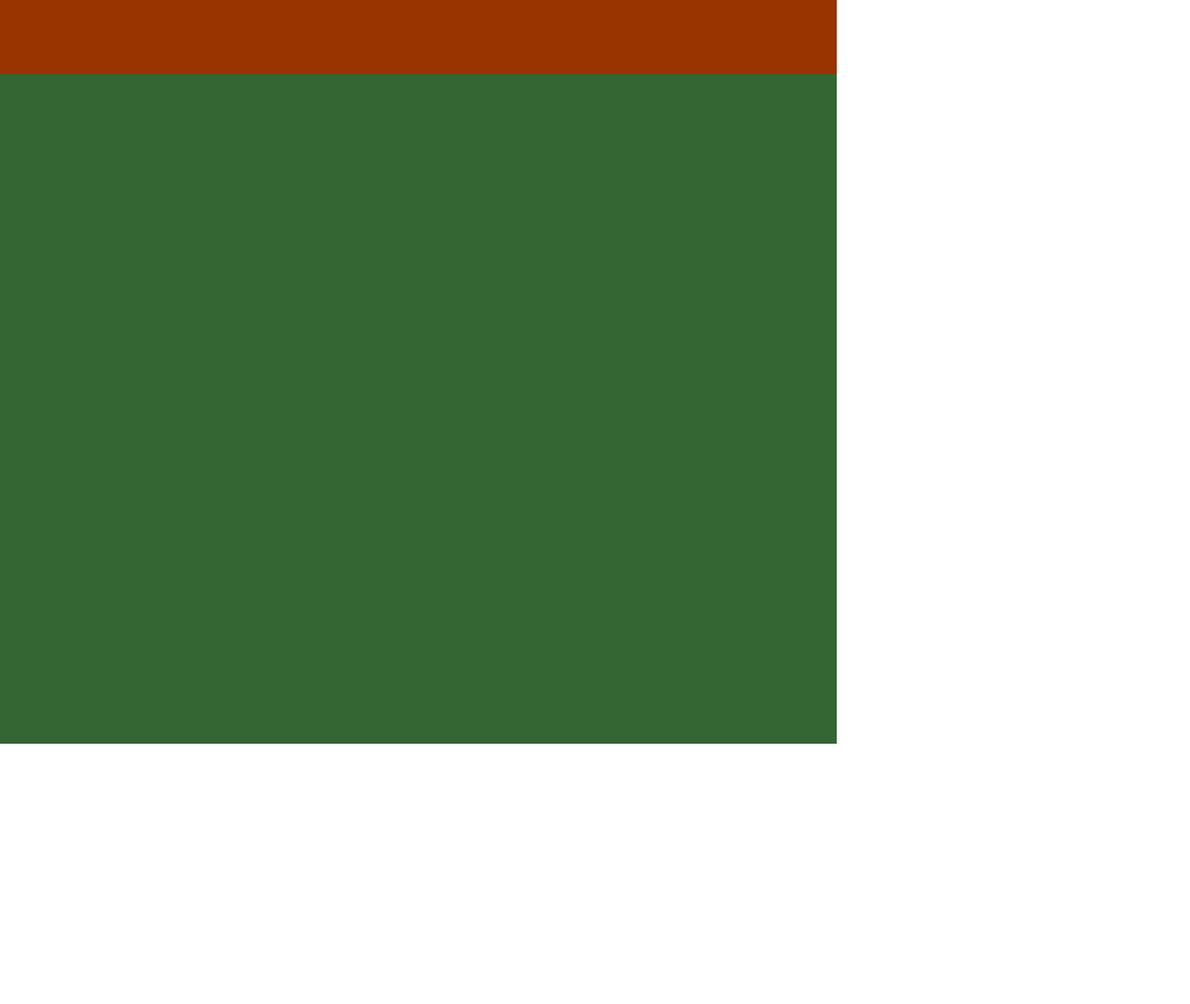
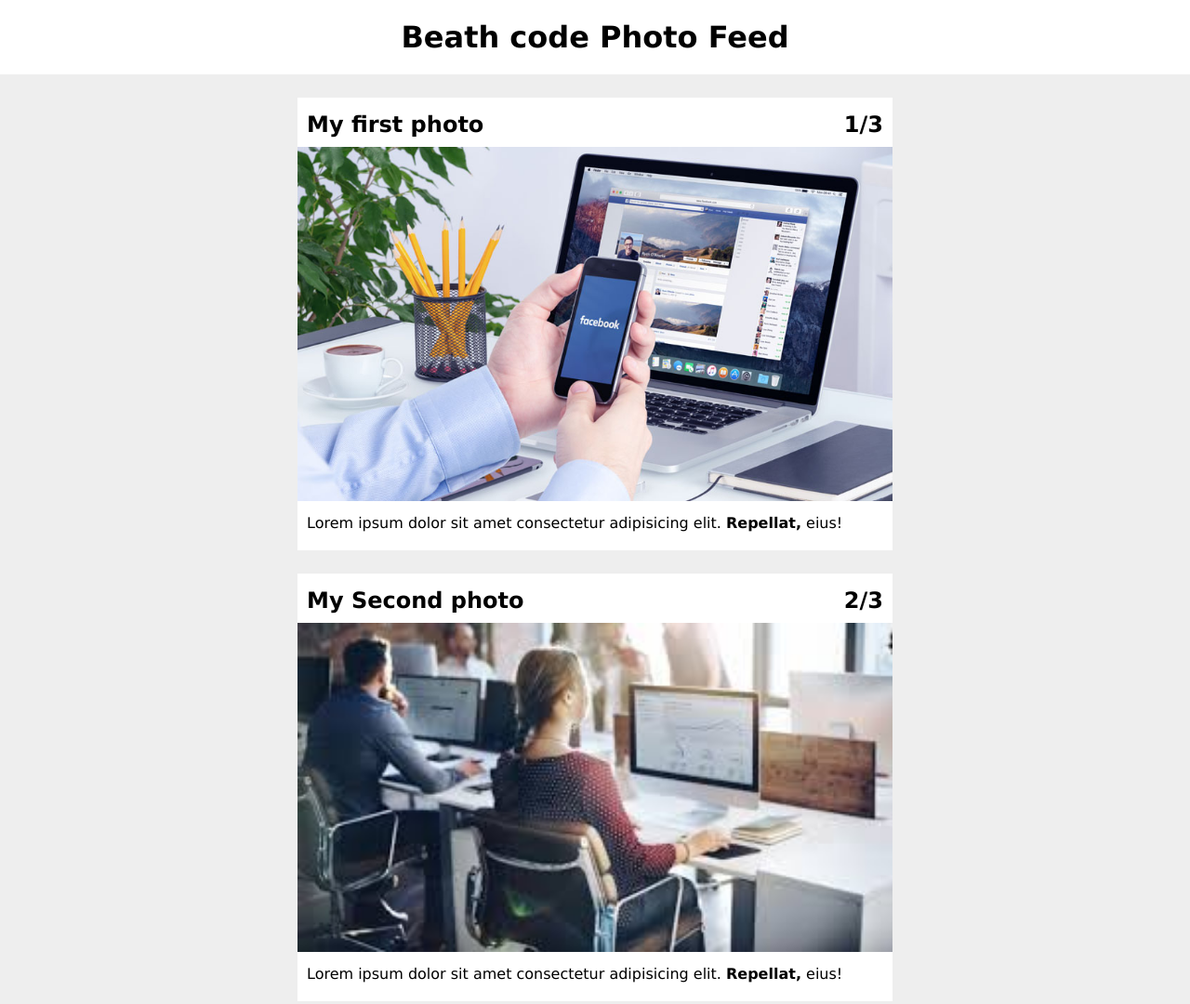
Before and after one commit to ErnestoLeonidas/exercise-instagram-feed-pt-xv, a plain HTML site: page index.html in a window 1280 px wide. Shown: the top 1080 px of the page at 93% size. Before the commit the page ends 800 px from the top, so only its background shows below. Drawn offline with Linux system fonts and the light colour scheme.

Commit message:
Ejercicio terminado

```diff
--- a/index.html
+++ b/index.html
@@ -7,11 +7,57 @@
     <title>Excercise I</title>
 
     <link rel="stylesheet" type="text/css" href="style.css">
+    <link rel="stylesheet" href="https://cdnjs.cloudflare.com/ajax/libs/font-awesome/5.15.3/css/fontawesome.min.css" integrity="sha512-OdEXQYCOldjqUEsuMKsZRj93Ht23QRlhIb8E/X0sbwZhme8eUw6g8q7AdxGJKakcBbv7+/PX0Gc2btf7Ru8cZA==" crossorigin="anonymous" />
 </head>
 <body>
-    <div id="wrapper">
-        <div id="header"></div>
-        <div id="content"></div>
-      </div>
+
+    <div id="header"><h1>Beath code Photo Feed</h1>
+    </div>
+
+        <div class="container">
+            <div class="enLinea">
+                <h2 class="derecha">My first photo</h2>
+                <h2 class="numeracion">1/3</h2>
+            </div>
+
+            <div class="center">
+                <img src="images\img1.jpg" alt="img 1">
+            </div>
+
+            <div class="texto_final">
+                Lorem ipsum dolor sit amet consectetur adipisicing elit. <strong>Repellat,</strong> eius!
+            </div>
+        </div>
+
+        <div class="container">
+            <div class="enLinea">
+                <h2 class="derecha">My Second photo</h2>
+                <h2 class="numeracion">2/3</h2>
+            </div>
+
+            <div class="center">
+                <img src="images\img2.jpg" alt="img 3">
+            </div>
+
+            <div class="texto_final">
+                Lorem ipsum dolor sit amet consectetur adipisicing elit. <strong>Repellat,</strong> eius!
+            </div>
+        </div>
+
+        <div class="container">
+            <div class="enLinea">
+                <h2 class="derecha">My Third photo</h2>
+                <h2 class="numeracion">3/3</h2>
+            </div>
+
+            <div class="center">
+                <img src="images\img3.jpg" alt="img 3">
+            </div>
+
+            <div class="texto_final">
+                Lorem ipsum dolor sit amet consectetur adipisicing elit. <strong>Repellat,</strong> eius!
+            </div>
+        </div>
+
 </body>
 </html>
--- a/style.css
+++ b/style.css
@@ -1,28 +1,51 @@
-body, html {
-    padding : 0px;
-    margin : 0px;
-    height : 100%;
+*{
+    font-family: verdana;
+    margin: 0;
 }
-  #wrapper {
-    width:900px;
-    height:100%;
-    margin: 0px;
-    padding: 0px;
+body{
+    background: #eee;
 }
 #header {
-    height:10%;
-    background-color:#930;
-    width:900px;
+  display: flex;
+  justify-content: center;
+  align-items: center;
+  height: 80px;
+  background-color: white;
 }
 #nav {
-    background-color:#999;
   width:200px;
   height:100%;
-    float:left;
 }
-  #content {
-    height:90%;
-    background-color:#363;
-    width:100%;
-    float:left;
+.container {
+    background-color: white;
+    margin-top: 25px;
+    margin-bottom: 25px;
+    width: 50%;
+    padding-top: 5px;
+    padding-bottom: 10px;
+    margin-right: auto;
+    margin-left: auto;
 }
+img {
+    width: 100%;
+}
+.derecha {
+    float: left;
+    margin: 10px;
+}
+.numeracion {
+    float: right ;
+    margin: 10px;
+}
+.enLinea{
+    display: inline;
+}
+.fila {
+    display: flex;
+    flex-wrap: wrap;
+    padding: 10px;
+}
+.texto_final{
+    text-align: justify;
+    padding: 10px;
+}
```
Also changed, not shown: images/img1.jpg (added), images/img2.jpg (added), images/img3.jpg (added). Lines whose indentation alone changed are shown as unchanged.
